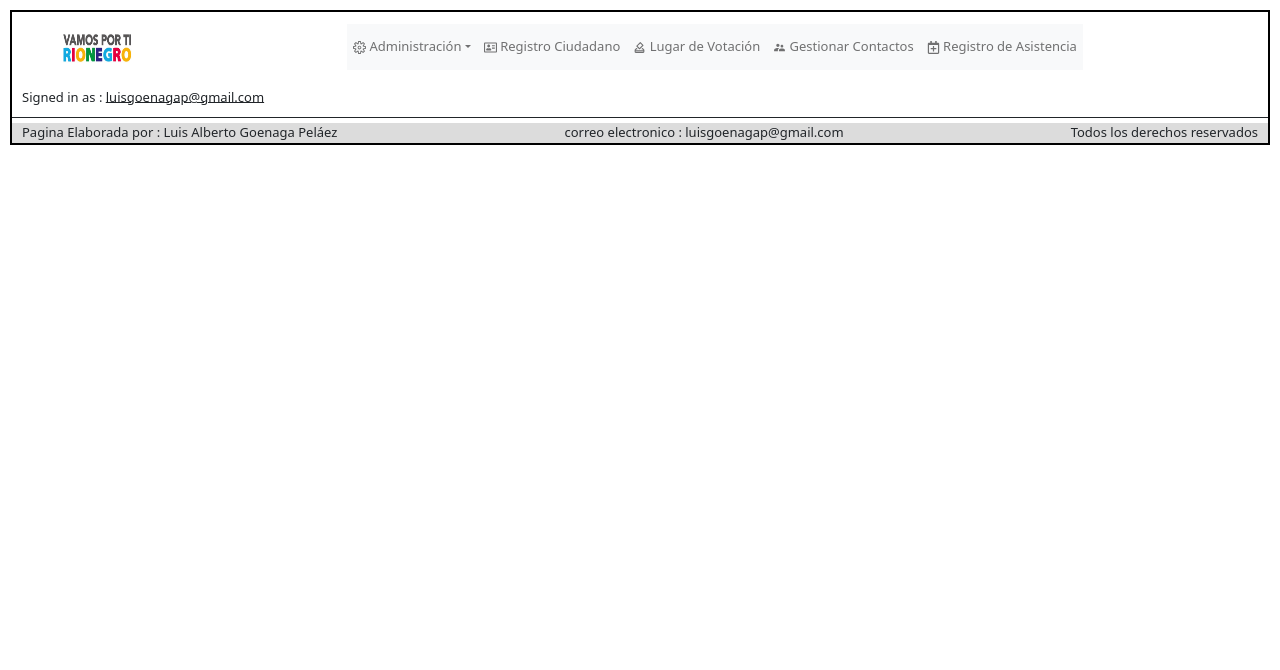
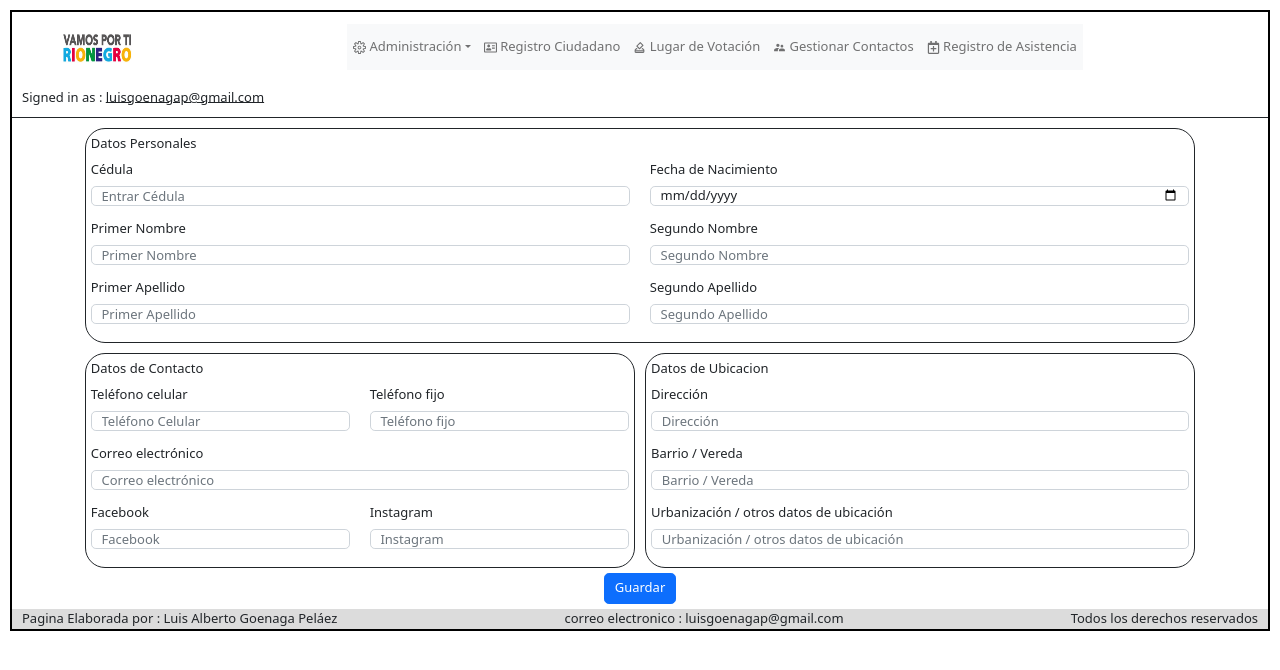
Before and after one commit to lgoenaga/bebdcampana, a React (Create React App) app in the folder client/admininfo/: page /contactos/crear in a window 1280 px wide. Shown: the top 670 px of the page. Built offline with nearby package versions, Linux system fonts and the light colour scheme.

Commit message:
Agregar contacto

```diff
--- a/client/admininfo/src/components/forms/registrociudadano.js
+++ b/client/admininfo/src/components/contactos/contactocrear.js
@@ -1,13 +1,56 @@
-import React from "react";
+import React, { useState } from "react";
 import { Container } from "react-bootstrap";
 
 import Button from "react-bootstrap/Button";
 import Col from "react-bootstrap/Col";
 import Form from "react-bootstrap/Form";
 import Row from "react-bootstrap/Row";
+
 import "../../css/registrociudadano.css";
 
+import { createCiudadano } from "../../services/contactos";
+
 function RegistroCiudadano() {
+  const [valoresForm, setValoresForm] = useState({});
+
+  const {
+    identification = "",
+    firstName = "",
+    secondName = "",
+    firstSurname = "",
+    secondSurname = "",
+    dateBirth = "",
+  } = valoresForm;
+
+  const handleOnChange = ({ target }) => {
+    const { name, value } = target;
+    setValoresForm({ ...valoresForm, [name]: value });
+  };
+
+  const handleOnSubmit = (e) => {
+    e.preventDefault();
+
+    let data = '';
+
+    const ciudadano = {
+      identification,
+      firstName,
+      secondName,
+      firstSurname,
+      secondSurname,
+      dateBirth
+    };
+
+    try {
+      data = createCiudadano(ciudadano);
+
+      console.log("Usuario creado");
+      console.log(data);
+    } catch (error) {
+      console.log("Usuario no ha sido creado,", error);
+    }
+  };
+
   return (
     <>
       <Container className="contenedor-datosPersonales">
@@ -16,34 +59,71 @@ function RegistroCiudadano() {
           <Row className="mb-3">
             <Form.Group as={Col} controlId="formGridCedula">
               <Form.Label>Cédula</Form.Label>
-              <Form.Control type="text" placeholder="Entrar Cédula" />
+              <Form.Control
+                type="text"
+                placeholder="Entrar Cédula"
+                name="identification"
+                value={identification}
+                onChange={(e) => handleOnChange(e)}
+              />
             </Form.Group>
             <Form.Group as={Col} controlId="formGridBirthDate">
               <Form.Label>Fecha de Nacimiento</Form.Label>
-              <Form.Control type="date" placeholder="Fecha de Nacimiento" />
+              <Form.Control
+                type="date"
+                placeholder="Fecha de Nacimiento"
+                name="dateBirth"
+                value={dateBirth}
+                onChange={(e) => handleOnChange(e)}
+              />
             </Form.Group>
           </Row>
           <Row className="mb-3">
             <Form.Group as={Col} controlId="formGridFirstName">
               <Form.Label>Primer Nombre</Form.Label>
-              <Form.Control type="text" placeholder="Primer Nombre" />
+              <Form.Control
+                type="text"
+                placeholder="Primer Nombre"
+                name="firstName"
+                value={firstName}
+                onChange={(e) => handleOnChange(e)}
+              />
             </Form.Group>
             <Form.Group as={Col} controlId="formGridSecondName">
               <Form.Label>Segundo Nombre</Form.Label>
-              <Form.Control type="text" placeholder="Segundo Nombre" />
+              <Form.Control
+                type="text"
+                placeholder="Segundo Nombre"
+                name="secondName"
+                value={secondName}
+                onChange={(e) => handleOnChange(e)}
+              />
             </Form.Group>
           </Row>
           <Row className="mb-3">
             <Form.Group as={Col} controlId="formGridFisrtSurname">
               <Form.Label>Primer Apellido</Form.Label>
-              <Form.Control type="text" placeholder="Primer Apellido" />
+              <Form.Control
+                type="text"
+                placeholder="Primer Apellido"
+                name="firstSurname"
+                value={firstSurname}
+                onChange={(e) => handleOnChange(e)}
+              />
             </Form.Group>
 
             <Form.Group as={Col} controlId="formGridSecondSurname">
               <Form.Label>Segundo Apellido</Form.Label>
-              <Form.Control type="text" placeholder="Segundo Apellido" />
+              <Form.Control
+                type="text"
+                placeholder="Segundo Apellido"
+                name="secondSurname"
+                value={secondSurname}
+                onChange={(e) => handleOnChange(e)}
+              />
             </Form.Group>
           </Row>
+
         </Form>
       </Container>
       <Container className="contenedorContactoUbicacion">
@@ -62,10 +142,7 @@ function RegistroCiudadano() {
           <Row className="mb-3">
             <Form.Group as={Col} controlId="formGridEmail">
               <Form.Label>Correo electrónico</Form.Label>
-              <Form.Control
-                type="text"
-                placeholder="Correo electrónico"
-              />
+              <Form.Control type="text" placeholder="Correo electrónico" />
             </Form.Group>
           </Row>
           <Row className="mb-3">
@@ -84,19 +161,13 @@ function RegistroCiudadano() {
           <Row className="mb-3">
             <Form.Group as={Col} controlId="formGridCelular">
               <Form.Label>Dirección</Form.Label>
-              <Form.Control
-                type="text"
-                placeholder="Dirección"
-              />
+              <Form.Control type="text" placeholder="Dirección" />
             </Form.Group>
           </Row>
           <Row className="mb-3">
             <Form.Group as={Col} controlId="formGridTelefono">
               <Form.Label>Barrio / Vereda</Form.Label>
-              <Form.Control
-                type="text"
-                placeholder="Barrio / Vereda"
-              />
+              <Form.Control type="text" placeholder="Barrio / Vereda" />
             </Form.Group>
           </Row>
           <Row className="mb-3">
@@ -111,7 +182,10 @@ function RegistroCiudadano() {
         </Form>
       </Container>
       <Container className="button">
-        <Button variant="primary" type="submit">
+        <Button
+          variant="primary"
+          onClick={handleOnSubmit }
+        >
           Guardar
         </Button>
       </Container>
--- a/client/admininfo/src/components/contactos.js
+++ b/client/admininfo/src/components/contactos/contactoslistar.js
@@ -1,8 +1,8 @@
 import { useState, useEffect } from "react";
-import { listCiudadanos } from "../services/contactos";
-import TableContactos from "./forms/contacto";
+import { listCiudadanos } from "../../services/contactos";
+import TableContactos from "../forms/contactoslistar";
 
-import "../css/contactos.css";
+import "../../css/contactos.css";
 
 export const ListCiudadanos = () => {
   const [ciudadanos, setCiudadanos] = useState([]);
--- a/client/admininfo/src/components/header.js
+++ b/client/admininfo/src/components/header.js
@@ -57,7 +57,7 @@ function BarraNavegacion() {
                     Deshabilitar Usuario
                   </NavDropdown.Item>
                 </NavDropdown>
-                <Nav.Link href="/registro">
+                <Nav.Link href="/contactos/crear">
                   {" "}
                   <FaRegAddressCard /> Registro Ciudadano
                 </Nav.Link>
--- a/client/admininfo/src/components/rutas.js
+++ b/client/admininfo/src/components/rutas.js
@@ -3,7 +3,7 @@ import { Routes, Route} from "react-router-dom";
 
 import BarraNavegacion from "./header";
 import Administracion from "../routes/administracion";
-import RegistroCiudadano from "./forms/registrociudadano";
+import RegistroCiudadano from "./contactos/contactocrear";
 import LugarVotacioin from "../routes/lugarvotacion";
 import Contactos from "../routes/contactos";
 import Asistencia from "../routes/asistencia";
@@ -20,7 +20,7 @@ const Rutas = () => {
 
         <Routes>
           <Route exact path="/" element={<Administracion />} />
-          <Route exact path="/registro" element={<RegistroCiudadano />} />
+          <Route exact path="/contactos/crear" element={<RegistroCiudadano />} />
           <Route exact path="/lugarvotacion" element={<LugarVotacioin />} />
           <Route exact path="/contactos" element={<Contactos />} />
           <Route exact path="/asistencia" element={<Asistencia />} />
--- a/client/admininfo/src/services/contactos.js
+++ b/client/admininfo/src/services/contactos.js
@@ -3,3 +3,7 @@ import { Axios } from "../helpers/axios.config";
 export const listCiudadanos = () => {
   return Axios.get("contactos");
 };
+
+export const createCiudadano = (data) => {
+  return Axios.post("contactos/crear", data);
+};
--- a/client/admininfo/src/views/contactos.js
+++ b/client/admininfo/src/views/contactos.js
@@ -1,5 +1,5 @@
 import React from "react";
-import { ListCiudadanos } from '../components/contactos';
+import { ListCiudadanos } from '../components/contactos/contactoslistar';
 
 const ViewContactos = () => {
   return (
```
Also changed, not shown: client/admininfo/src/components/forms/contactoslistar.js (renamed from client/admininfo/src/components/forms/contacto.js), 1 other file (tests, documents, lock files or other folders).
